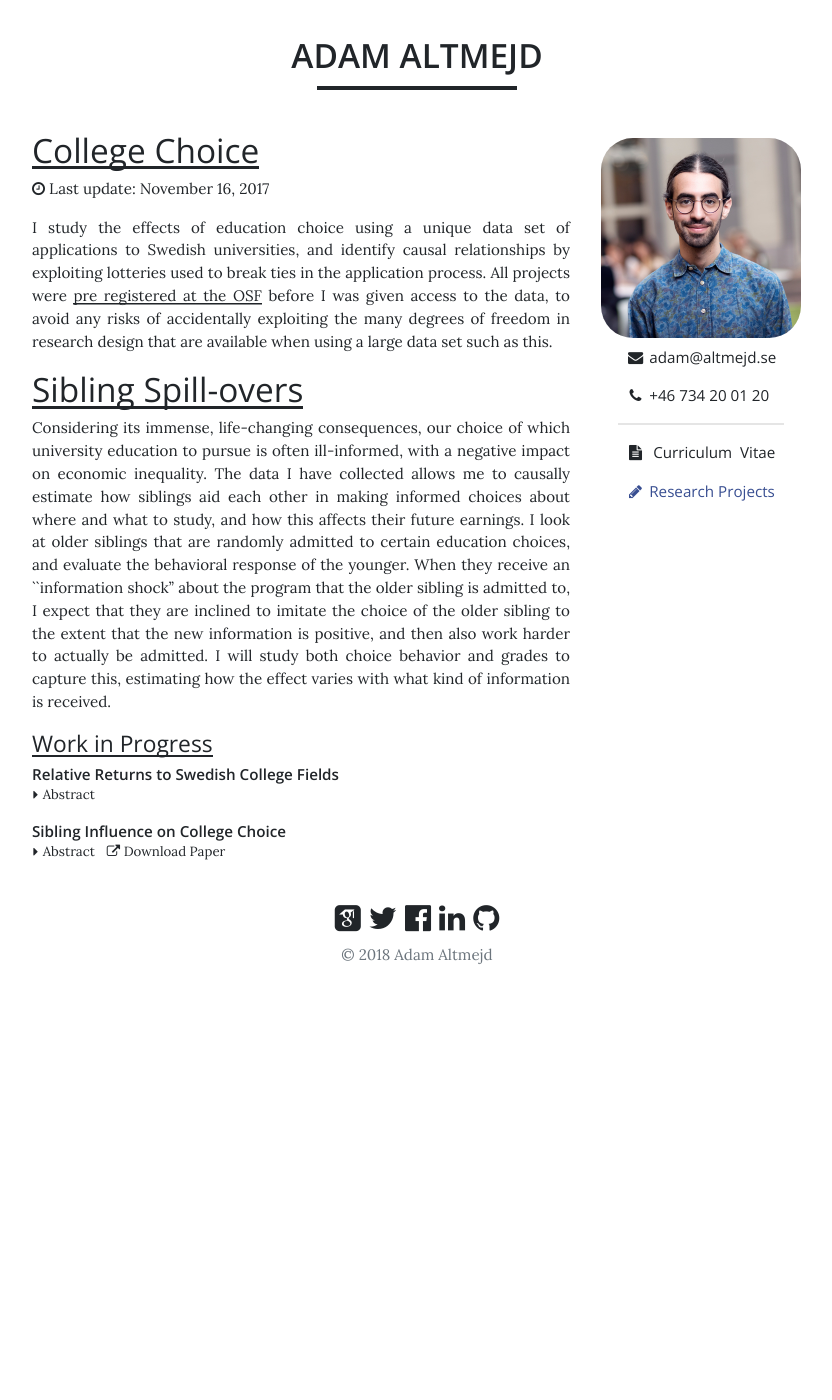
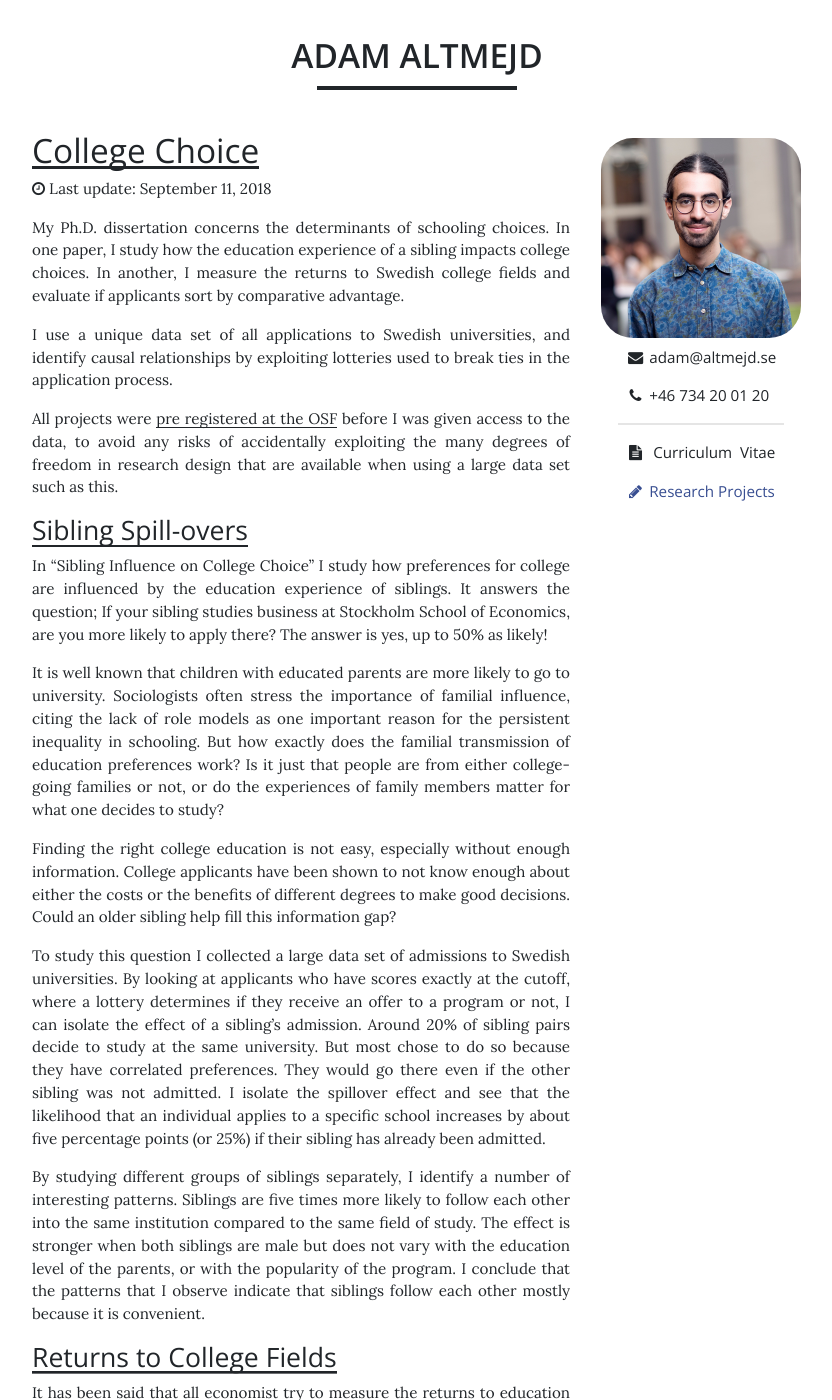
Before and after one commit to adamaltmejd/adamaltmejd.github.io, a Jekyll site: the page built from _posts/projects/2017-11-16-college-choice.md, in a window 1280 px wide and 1400 px high. Shown: the whole window, without its empty margins (223-1055 px from the left). Built offline with Jekyll 4.4.1, drawn with Linux system fonts in a browser that asks for light colours; some web fonts are replaced; some of the changed text lies outside the part shown.

Commit message:
content update

```diff
--- a/_posts/projects/2017-11-16-college-choice.md
+++ b/_posts/projects/2017-11-16-college-choice.md
@@ -2,13 +2,37 @@
 layout: project
 title: "College Choice"
 project: College Choice
-date: 2017-11-16 12:00:03
+date: 2018-09-11 12:00:01
 categories: projects
 author: Adam Altmejd
 ---
 
-I study the effects of education choice using a unique data set of applications to Swedish universities, and identify causal relationships by exploiting lotteries used to break ties in the application process. All projects were [pre registered at the OSF](https://osf.io/rj6t7/) before I was given access to the data, to avoid any risks of accidentally exploiting the many degrees of freedom in research design that are available when using a large data set such as this.
+My Ph.D. dissertation concerns the determinants of schooling choices. In one paper, I study how the education experience of a sibling impacts college choices. In another, I measure the returns to Swedish college fields and evaluate if applicants sort by comparative advantage.
 
-# Sibling Spill-overs
+I use a unique data set of all applications to Swedish universities, and identify causal relationships by exploiting lotteries used to break ties in the application process.
 
-Considering its immense, life-changing consequences, our choice of which university education to pursue is often ill-informed, with a negative impact on economic inequality. The data I have collected allows me to causally estimate how siblings aid each other in making informed choices about where and what to study, and how this affects their future earnings. I look at older siblings that are randomly admitted to certain education choices, and evaluate the behavioral response of the younger. When they receive an ``information shock'' about the program that the older sibling is admitted to, I expect that they are inclined to imitate the choice of the older sibling to the extent that the new information is positive, and then also work harder to actually be admitted. I will study both choice behavior and grades to capture this, estimating how the effect varies with what kind of information is received.
+All projects were [pre registered at the OSF](https://osf.io/rj6t7/) before I was given access to the data, to avoid any risks of accidentally exploiting the many degrees of freedom in research design that are available when using a large data set such as this.
+
+## Sibling Spill-overs
+
+In "Sibling Influence on College Choice" I study how preferences for college are influenced by the education experience of siblings. It answers the question; If your sibling studies business at Stockholm School of Economics, are you more likely to apply there? The answer is yes, up to 50% as likely!
+
+It is well known that children with educated parents are more likely to go to university. Sociologists often stress the importance of familial influence, citing the lack of role models as one important reason for the persistent inequality in schooling. But how exactly does the familial transmission of education preferences work? Is it just that people are from either college-going families or not, or do the experiences of family members matter for what one decides to study?
+
+Finding the right college education is not easy, especially without enough information. College applicants have been shown to not know enough about either the costs or the benefits of different degrees to make good decisions. Could an older sibling help fill this information gap?
+
+To study this question I collected a large data set of admissions to Swedish universities. By looking at applicants who have scores exactly at the cutoff, where a lottery determines if they receive an offer to a program or not, I can isolate the effect of a sibling's admission. Around 20% of sibling pairs decide to study at the same university. But most chose to do so because they have correlated preferences. They would go there even if the other sibling was not admitted. I isolate the spillover effect and see that the likelihood that an individual applies to a specific school increases by about five percentage points (or 25%) if their sibling has already been admitted.
+
+By studying different groups of siblings separately, I identify a number of interesting patterns. Siblings are five times more likely to follow each other into the same institution compared to the same field of study. The effect is stronger when both siblings are male but does not vary with the education level of the parents, or with the popularity of the program. I conclude that the patterns that I observe indicate that siblings follow each other mostly because it is convenient.
+
+## Returns to College Fields
+
+It has been said that all economist try to measure the returns to education at some point in their career. "Relative Returns to Swedish College Fields" is my attempt. The paper is a methodological replication Kirkebøen et al. (QJE, 2016), where I estimate the economic returns to different fields of study in Sweden.
+
+Sweden has the [lowest college premium in the developed world](https://www.oecd-ilibrary.org/content/publication/eag-2017-en). At the age of 30, the difference in yearly earnings between individuals with a college education and those without is only \$6,000. However, among university degree holders, the variability between fields of study can be almost three times as large.
+
+It is complicated to properly separate the effect of education from the fact that the most productive students attend the best schools. In Sweden individuals with humanities degrees earn \$22,000 on average, while those with degrees in the best paid fields have wages that are twice as high. Is this because the returns to humanities are low, or are humanities students just less productive? By studying applicants at the margin, I am able to control for this selection bias. I find large differences in returns between fields.
+
+Medicine, Engineering and Business often yield premia of over \$10,000 per year compared to other fields. Humanities, on the other hand, frequently has a large enough negative payoff that the applicant ends up earning less than those who do not go to university at all.
+
+When compared to other countries, Swedish applicants are more likely to apply to fields where they can expect a negative payoff. With the lowest education premia in the developed world, even the poor returns to humanities are not that discouraging. It is possible that Swedish students simply care less about future earnings when choosing what to study. Instead, they might prioritize the consumption value of college and study topics that are fun or interesting, rather than tailored to the demands of the labor market.
```
Also changed, not shown: _posts/projects/2016-09-20-reproducibility.md (+8 -6 lines).
